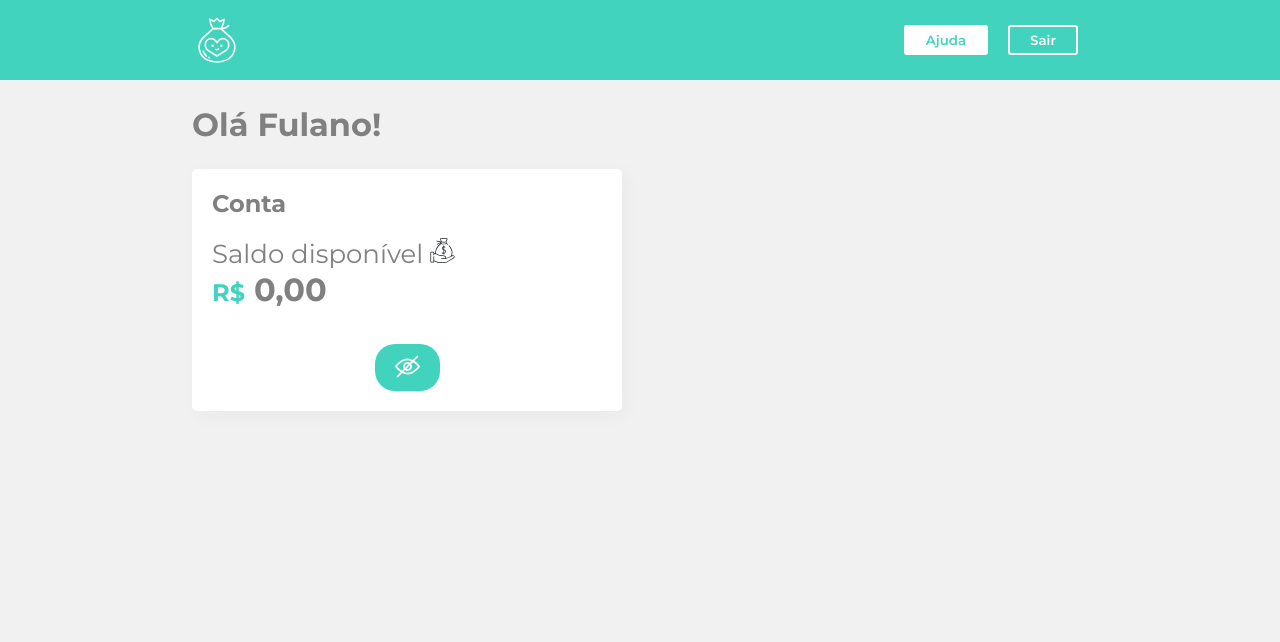
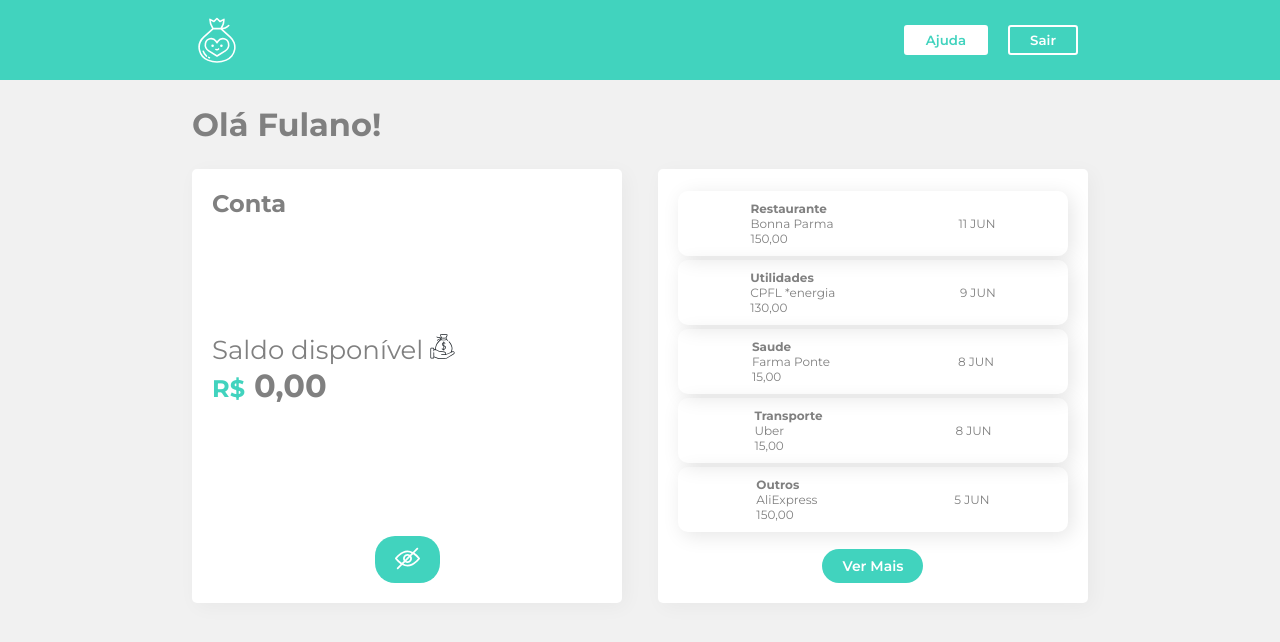
Before and after one commit to CaioAugustoHD/Alura-Styled-Components, a React (Create React App) app: page / in a window 1280 px wide. Shown: the top 642 px of the page. Built offline with nearby package versions, Linux system fonts and the light colour scheme.

Commit message:
Criado componentes para novos itens na aplicação

```diff
--- a/src/Components/Container/index.jsx
+++ b/src/Components/Container/index.jsx
@@ -2,6 +2,7 @@ import React from "react";
 
 import { Titulo } from "../Titulo";
 import Conta from "../Conta";
+import { Extrato } from "../Extrato/index";
 
 import { DivConteiner, Conteudo } from "./style";
 
@@ -11,6 +12,7 @@ const Container = () => {
       <Titulo>Olá Fulano!</Titulo>
       <Conteudo>
         <Conta />
+        <Extrato/>
       </Conteudo>
     </DivConteiner>
   );
--- /dev/null
+++ b/src/Components/Extrato/index.jsx
@@ -0,0 +1,18 @@
+import React from "react";
+
+import { Box, Botao } from "../UI/index";
+import { extratoLista } from "../../info";
+import { Itens } from "../Itens";
+
+
+export const Extrato = () => {
+    return (
+        <Box>
+            {extratoLista.updates.map((update) => {
+                return (
+                    <Itens type={update.type} from={update.from} value={update.value} date={update.date}/>
+            )})}
+            <Botao>Ver Mais</Botao>
+        </Box>
+    )
+}
--- /dev/null
+++ b/src/Components/Item/index.jsx
@@ -0,0 +1,12 @@
+import React from "react";
+import { ItemStyle } from "./style"
+
+export const Item = ({type, from, value}) => {
+    return (
+        <ItemStyle>
+            <span className="textBold">{type}</span>
+            <span>{from}</span>
+            <span>{value}</span>
+        </ItemStyle>
+    )
+}
--- /dev/null
+++ b/src/Components/Item/style.js
@@ -0,0 +1,10 @@
+import styled from "styled-components";
+
+export const ItemStyle = styled.div`
+    display: flex;
+    flex-direction: column;
+
+    .textBold {
+        font-weight: bold;
+    }
+`
--- /dev/null
+++ b/src/Components/Itens/index.jsx
@@ -0,0 +1,13 @@
+import React from "react";
+import { ItensConteiner } from "./style";
+
+import { Item } from "../Item";
+
+export const Itens = (props) => {
+    return (
+        <ItensConteiner>
+            <Item {...props} />
+            <span>{props.date}</span>
+        </ItensConteiner>
+    )
+}
--- /dev/null
+++ b/src/Components/Itens/style.js
@@ -0,0 +1,12 @@
+import styled from "styled-components";
+
+export const ItensConteiner = styled.div`
+    box-shadow: 4px 4px 20px 0 rgba(0, 0, 0, 0.1);
+    border-radius: 10px;
+    margin: 2px 0;
+    display: flex;
+    align-items: center;
+    justify-content: space-around;
+    padding: 10px;
+    font-size: 12px;
+`
```
Also changed, not shown: src/assets/images/classe no styled components.png (added).
